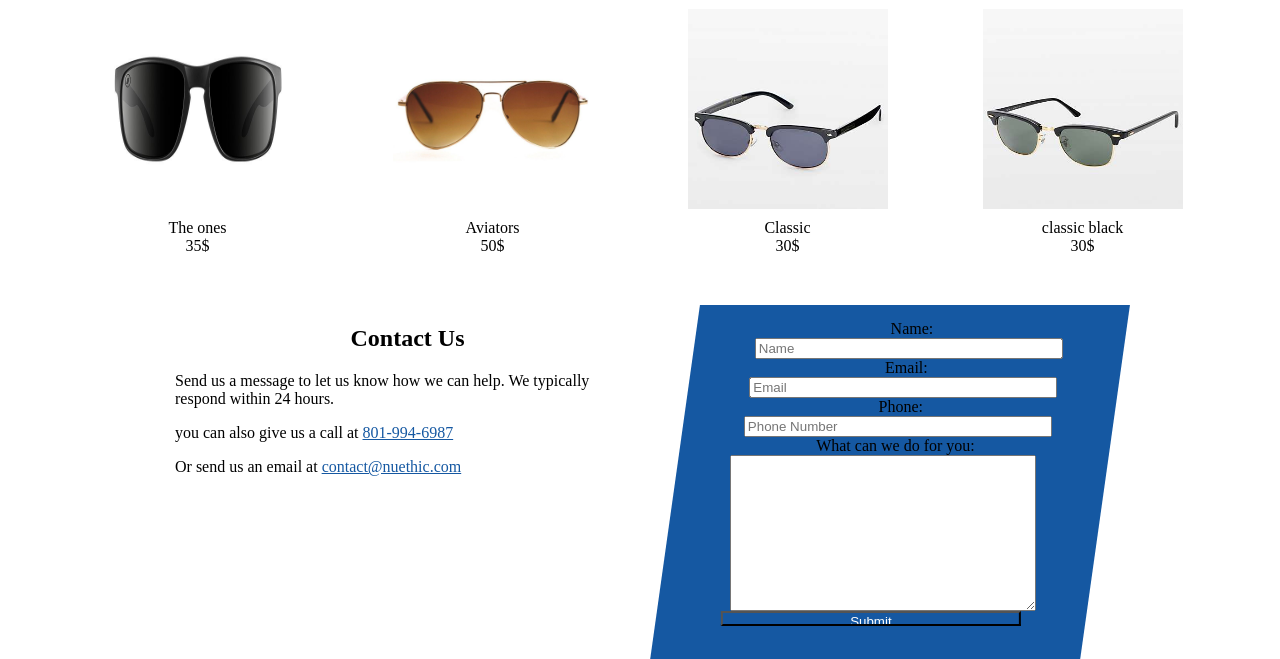
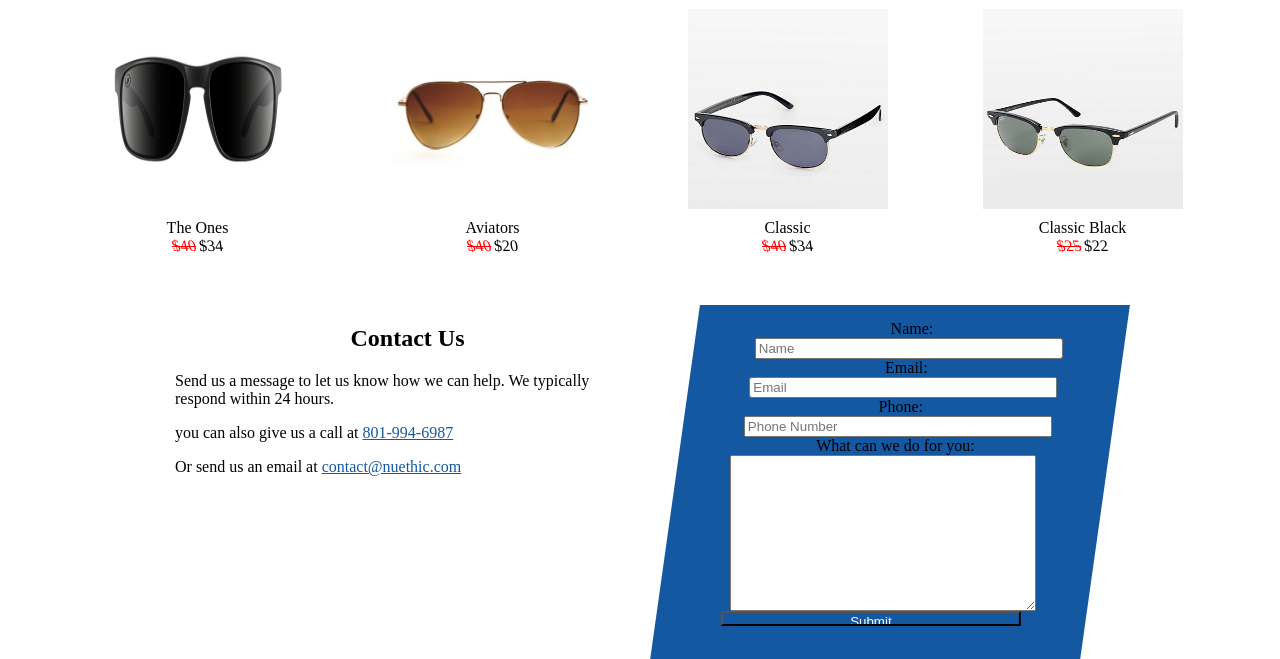
Before and after one commit to pdonohoo/nuethic, a PHP site: page / in a window 1280 px wide. Shown: the part 324-983 px from the top of the page. Run offline with PHP 8.4, Linux system fonts and the light colour scheme.

Commit message:
added css

```diff
--- a/form.css
+++ b/form.css
@@ -104,3 +104,14 @@ background-color: #1558A2;
 color: white;
 
 }
+
+.oldPrice {
+  color: red;
+  text-decoration: line-through;
+  padding-right: 3px;
+}
+
+.prices {
+  display:flex;
+align-self: center
+}
--- a/index.php
+++ b/index.php
@@ -23,23 +23,31 @@
     <div class='product'>
       <div class='glasses'>
         <img class='glassesImage'src='/photos/sunglass1.jpg' />
-          The ones <br>
-          35$
+          The Ones <br>
+          <span class='prices'>
+          <span class='oldPrice'>$40</span> $34
+          </span>
       </div>
       <div class='glasses'>
         <img class='glassesImage' src='/photos/sunglass2.jpg' />
           Aviators <br>
-          50$
+          <span class='prices'>
+          <span class='oldPrice'>$40</span> $20
+          </span>
       </div>
         <div class='glasses'>
           <img class='glassesImage' src='/photos/sunglass3.jpg' />
           Classic <br>
-          30$
+          <span class='prices'>
+          <span class='oldPrice'>$40</span> $34
+          </span>
         </div>
       <div class='glasses'>
           <img class='glassesImage' src='/photos/sunglass4.jpg' />
-          classic black <br>
-          30$
+          Classic Black <br>
+          <span class='prices'>
+          <span class='oldPrice'>$25</span> $22
+          </span>
         </div>
       </div>
       <div class='bottomContact'>
```
